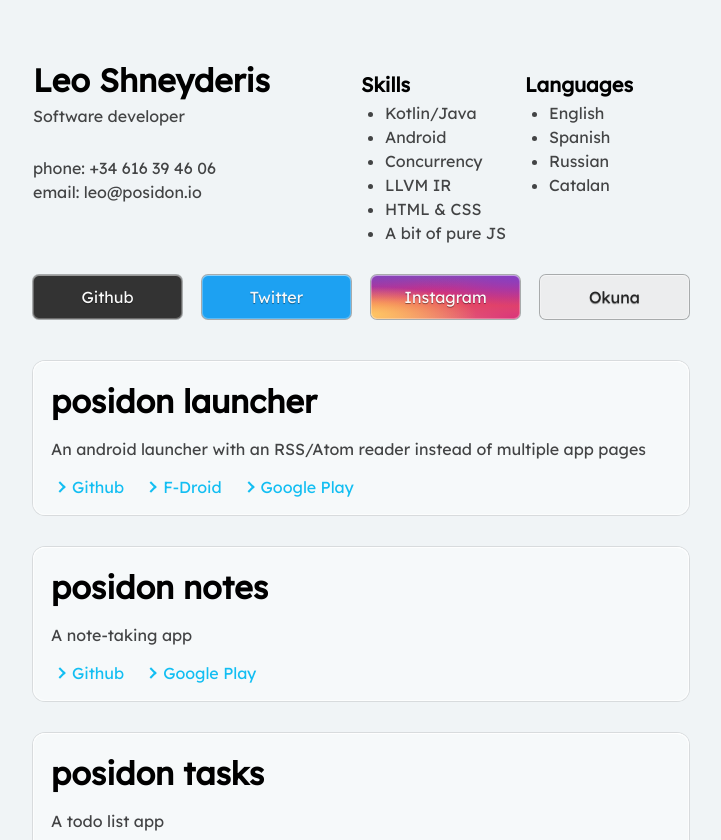
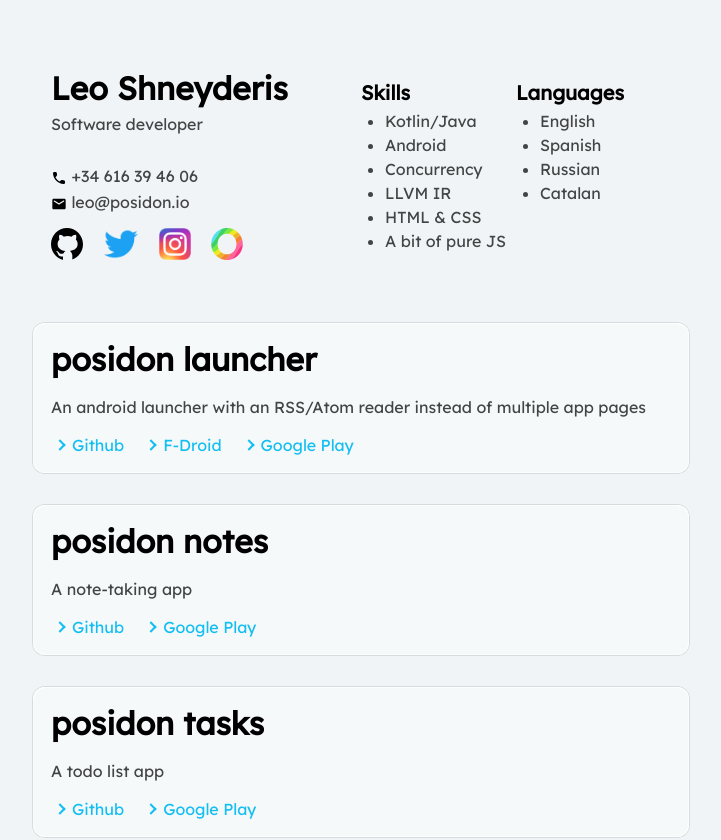
Before and after one commit to leoxshn/leoxshn.github.io, a plain HTML site: page index.html in a window 1280 px wide. Shown: the top 840 px of the page, without its empty margins (279-1000 px from the left). Drawn offline with Linux system fonts and the light colour scheme.

Commit message:
replaced contact/social media labels with icons

```diff
--- a/index.html
+++ b/index.html
@@ -3,7 +3,7 @@
 <title>Leo Shneyderis</title>
 <meta name=author content="Leo Shneyderis">
 <link rel=stylesheet href=style.css>
-<link rel=icon href=favicon.png>
+<link rel=icon href=assets/me.png>
 <meta name=theme-color content=#8833ff>
 <meta name=viewport content=width=device-width,initial-scale=1,shrink-to-fit=no>
 <body>
@@ -18,7 +18,6 @@
       <ul id=languages></ul>
     </div>
   </div>
-  <div id=links></div>
   <div id=experience></div>
 </body>
 <script src=./data.js></script>
--- a/loader.js
+++ b/loader.js
@@ -3,7 +3,6 @@ const me = document.getElementById("me");
 const column1 = document.getElementById("column1");
 const skills = document.getElementById("skills");
 const languages = document.getElementById("languages");
-const links = document.getElementById("links");
 
 const experienceDiv = document.getElementById("experience");
 
@@ -11,16 +10,40 @@ function loadMe () {
 
   column1.innerHTML = "";
 
+  //column1.innerHTML += "<img id=face src=assets/me.png>";
+
   column1.innerHTML += `<h1 id=name>${json.me.name}</h1><p id=title>${json.me.title}</p>`;
 
-  function addInfoIfNotNull (name, x) {
-    if (x) {
-      column1.innerHTML += `<p>${name}: ${x}</p>`
-    }
+
+  if (json.me.phone) {
+      column1.innerHTML += `<p><img class=info-icon src=./assets/call-18dp.svg alt=phone> ${json.me.phone}</p>`
   }
 
-  addInfoIfNotNull("phone", json.me.phone);
-  addInfoIfNotNull("email", json.me.email);
+  if (json.me.email) {
+      column1.innerHTML += `<p><img class=info-icon src=./assets/email-18dp.svg alt=email> ${json.me.email}</p>`
+  }
+
+  let github = json.me.github;
+  let twitter = json.me.twitter;
+  let instagram = json.me.instagram;
+  let okuna = json.me.okuna;
+
+  column1.innerHTML += "<div id=links>"
+
+  if (github) {
+    links.innerHTML += `<a class=github href=https://github.com/${github}><img src=./assets/github.svg alt=Github></a>`;
+  }
+  if (twitter) {
+    links.innerHTML += `<a class=twitter href=https://twitter.com/${twitter}><img src=./assets/twitter.png alt=Twitter></a>`;
+  }
+  if (instagram) {
+    links.innerHTML += `<a class=instagram href=https://instagram.com/${instagram}><img src=./assets/instagram.png alt=Instagram></a>`;
+  }
+  if (okuna) {
+    links.innerHTML += `<a class=okuna href=https://okuna.io/${okuna}><img src=./assets/okuna.png alt=Okuna></a>`;
+  }
+
+  column1.innerHTML += "</div>"
 
   skills.innerHTML = "";
   for (var i = 0; i < json.me.skills.length; i++) {
@@ -33,21 +56,6 @@ function loadMe () {
     let s = json.me.languages[i];
     languages.innerHTML += `<li>${s.name}</li>`;
   }
-
-  let github = json.me.github;
-  let twitter = json.me.twitter;
-  let instagram = json.me.instagram;
-  let okuna = json.me.okuna;
-
-  links.innerHTML = "";
-  function addButton (type, link, name) {
-    links.innerHTML += `<a href=${link} class=${type}>${name}</a>`;
-  }
-
-  if (github) addButton("github", `https://github.com/${github}`, "Github");
-  if (twitter) addButton("twitter", `https://twitter.com/${twitter}`, "Twitter");
-  if (instagram) addButton("instagram", `https://instagram.com/${instagram}`, "Instagram");
-  if (okuna) addButton("okuna", `https://okuna.io/${okuna}`, "Okuna");
 }
 
 function loadExperience () {
--- a/style.css
+++ b/style.css
@@ -1,5 +1,4 @@
-@import url('https://fonts.googleapis.com/css2?family=Lexend+Deca&display=swap');
-*{margin:0;padding:0;top:0;left:0;color:var(--base-fg);}a{color:var(--accent);text-decoration-color:var(--accent);}body{margin-left:var(--card-margin);margin-right:var(--card-margin);}:root{background:var(--base-bg);margin-left:auto;margin-right:auto;
+@import url('https://fonts.googleapis.com/css2?family=Lexend+Deca&display=swap');*{margin:0;padding:0;top:0;left:0;color:var(--base-fg);}a{color:var(--accent);text-decoration-color:var(--accent);}svg{fill:currentColor;}body{margin-left:var(--card-margin);margin-right:var(--card-margin);}:root{background:var(--base-bg);margin-left:auto;margin-right:auto;
 
   max-width: 720px;
   font-family: 'Lexend Deca', sans-serif;
@@ -17,6 +16,7 @@
 
   --me-width: 240px;
 }
+::selection{background:#12bef2;}
 
 .card {
   background-color: rgba(255, 255, 255, .1);
@@ -31,7 +31,7 @@
 .card h3 {
   color: var(--strong-fg);
   font-size: 32px;
-  padding-top: 20px;
+  padding-top: calc(var(--card-padding) - 2px);
   padding-left: var(--card-padding);
 }
 
@@ -67,7 +67,7 @@
   margin-right: 8px;
 }
 
-.file-button, #links a {
+.file-button {
   text-decoration: none;
   display: inline-block;
   border-radius: 6px;
@@ -87,18 +87,26 @@
   margin-top: 0;
 }
 
-#me, #links {
+#me {
   display: flex;
+  padding: var(--card-padding);
+  margin-bottom: var(--card-margin);
+  margin-top: var(--card-margin);
 }
 
 #me #column1 {
   flex: 50%;
-  margin-top: 60px;
+  margin-top: 18px;
 }
 
 #skillColumn, #langColumn {
-  margin-top: 72px;
+  margin-top: 30px;
   flex: 25%;
+}
+
+#me #face {
+  width: 200px;
+  border-radius: 50%;
 }
 
 #me p {
@@ -135,39 +143,26 @@
   line-height: 24px;
 }
 
+#me .info-icon {
+  height: 24px;
+  width: 16px;
+  vertical-align: middle;
+}
+
 #links {
-  margin-bottom: var(--card-margin);
+  margin-top: 12px;
 }
 #links a:first-child{margin-left:0;}#links a:last-child{margin-right:0;}
 #links a {
-  flex: 25%;
   margin: 10px;
 }
 
-.github {
-  background-color: #333;
-  color: #fafafa;
+#links a img {
+  height: 32px;
 }
 
-.twitter {
-  background-color: #1da1f2;
-  color: #f5f8fa;
-}
-
-.instagram {
-  background: radial-gradient(ellipse farthest-corner at 0% 90%, #fec564, transparent 50%),
-              radial-gradient(ellipse farthest-corner at 0 -25%, #933ab4, transparent 50%),
-              radial-gradient(ellipse farthest-corner at 100% 0, #893dc2, transparent 50%),
-              radial-gradient(ellipse farthest-corner at 100% 100%, #d9317a, transparent),
-              linear-gradient(#6559ca, #bc318f 30%, #e33f5f 50%, #f77638 70%, #fec66d 100%);
-  color: #fafafa;
-  text-shadow: none;
-}
-
-.okuna {
-  background-color: #dcddde;
-  color: #252525;
-  text-shadow: none;
+.info-icon, .github {
+  filter: contrast(0) brightness(200%);
 }
 
 @media screen and (prefers-color-scheme: light) {
@@ -187,13 +182,13 @@
                 0 0 0 1px var(--border-color);
   }
 
-  .okuna {
-    background-color: #ecedee;
-  }
-
-  .file-button, #links a {
+  .file-button {
     box-shadow: inset 0 1px rgba(255, 255, 255, .3),
                 inset 0 0 0 1px rgba(255, 255, 255, .28),
                 0 0 0 1px rgba(0, 0, 0, .3);
   }
+
+  .info-icon, .github {
+    filter: none;
+  }
 }
```
Also changed, not shown: assets/call-18dp.svg (added), assets/email-18dp.svg (added), assets/github.svg (added), assets/instagram.png (added), assets/me.png (added), assets/okuna.png (added), assets/twitter.png (added).
